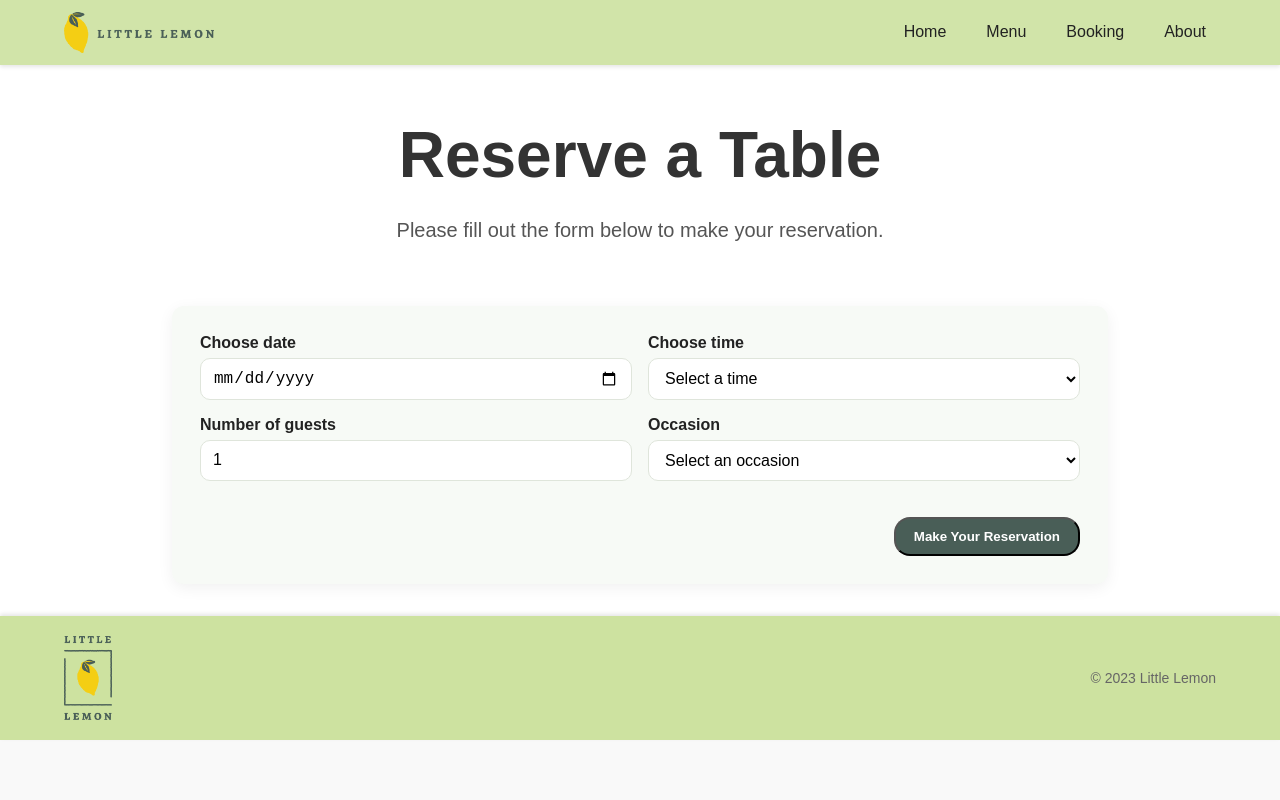
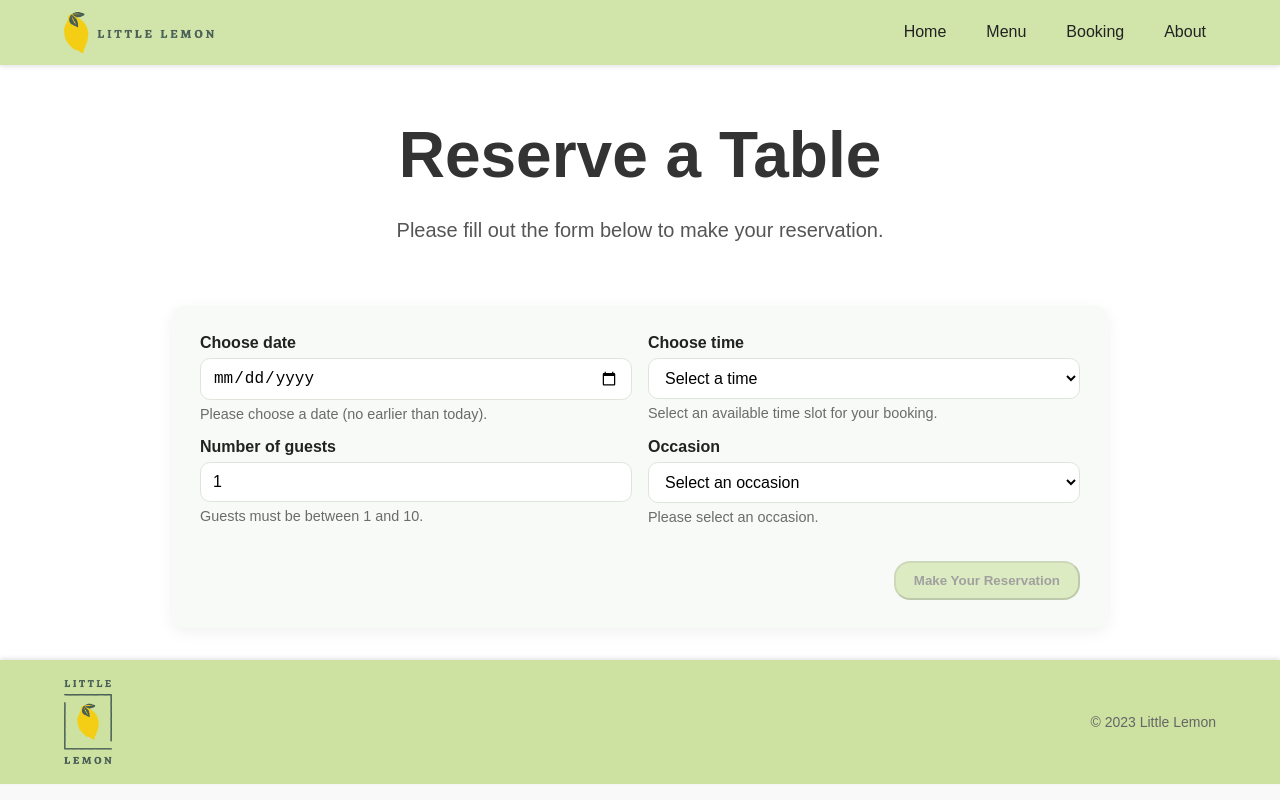
Before and after one commit to nancy-jin486/my-app, a React (Create React App) app: page /booking in a window 1280 px wide. Built offline with nearby package versions, Linux system fonts and the light colour scheme.

Commit message:
add form validation & test

```diff
--- a/src/App.css
+++ b/src/App.css
@@ -248,12 +248,12 @@ article.highlight img {
   padding-bottom: 12px;
 }
 
-/* 卡片：参考 .highlight 的卡片语义，稍更中性 */
+/* 卡片 */
 .form-card,
 .details-card {
   max-width: 880px;
   margin: 0 auto;
-  background: #f7faf6;            /* 较浅的绿灰，贴近首页的清爽感 */
+  background: #f7faf6;
   border-radius: 12px;
   padding: clamp(16px, 3vw, 28px);
   box-shadow: 0 4px 16px rgba(0,0,0,.06);
@@ -311,7 +311,7 @@ article.highlight img {
   color: var(--text);
 }
 
-/* 提示徽标（可选） */
+/* 提示徽标 */
 .badge {
   display: inline-block;
   padding: 6px 10px;
@@ -332,3 +332,18 @@ article.highlight img {
     grid-column: 1 / -1;
   }
 }
+
+
+.help-text { color: #6b6b6b; font-size: 0.9rem; }
+
+
+
+/* ✅ 禁用状态：淡灰绿色 + 半透明 + 禁用鼠标 */
+.btn:disabled {
+  background: #cde2a0;    /* 或改成 #ddd / #ccc 看你整体配色 */
+  color: #666;
+  cursor: not-allowed;
+  opacity: 0.6;
+  box-shadow: none;
+  transform: none;
+}
--- a/src/components/BookingForm.jsx
+++ b/src/components/BookingForm.jsx
@@ -1,4 +1,4 @@
-import { useState } from "react";
+import { useMemo, useState } from "react";
 
 export default function BookingForm({ availableTimes, dispatch, submitForm }) {
   const [date, setDate] = useState("");
@@ -6,54 +6,125 @@ export default function BookingForm({ availableTimes, dispatch, submitForm }) {
   const [guests, setGuests] = useState(1);
   const [occasion, setOccasion] = useState("");
 
+  // HTML5: 设定不能选今天之前
+  const todayStr = useMemo(() => new Date().toISOString().slice(0, 10), []);
+
+  // React 侧的轻量校验（配合 HTML5 原生 required / min / max）
+  const isValid =
+    date &&
+    time &&
+    Number(guests) >= 1 &&
+    Number(guests) <= 10 &&
+    occasion;
+
   const handleDateChange = (e) => {
-    const newDate = e.target.value;
+    const newDate = e.target.value; // "YYYY-MM-DD"
     setDate(newDate);
     dispatch({ type: "UPDATE_TIMES", payload: newDate });
   };
 
   const handleSubmit = (e) => {
     e.preventDefault();
+    if (!isValid) return; // 兜底：React 侧再拦一次
     submitForm({ date, time, guests, occasion });
   };
 
   return (
-    <form className="form-grid" onSubmit={handleSubmit}>
+    <form className="form-grid" onSubmit={handleSubmit} noValidate>
+      {/* 日期 */}
       <div className="field">
         <label htmlFor="res-date">Choose date</label>
-        <input type="date" id="res-date" value={date} onChange={handleDateChange} required />
+        <input
+          type="date"
+          id="res-date"
+          value={date}
+          onChange={handleDateChange}
+          required
+          min={todayStr}                 // ✅ HTML5: 不允许选择今天之前
+          aria-invalid={date ? "false" : "true"}
+          aria-describedby="dateHelp"
+        />
+        <small id="dateHelp" className="help-text">
+          Please choose a date (no earlier than today).
+        </small>
       </div>
 
+      {/* 时间 */}
       <div className="field">
         <label htmlFor="res-time">Choose time</label>
-        <select id="res-time" value={time} onChange={(e) => setTime(e.target.value)} required>
-          <option value="" disabled>Select a time</option>
+        <select
+          id="res-time"
+          value={time}
+          onChange={(e) => setTime(e.target.value)}
+          required
+          disabled={(availableTimes || []).length === 0}  // ✅ 没有可选时段就禁用
+          aria-invalid={time ? "false" : "true"}
+          aria-describedby="timeHelp"
+        >
+          <option value="" disabled>
+            Select a time
+          </option>
           {(availableTimes || []).map((t) => (
-            <option key={t}>{t}</option>
+            <option key={t} value={t}>
+              {t}
+            </option>
           ))}
         </select>
+        <small id="timeHelp" className="help-text">
+          Select an available time slot for your booking.
+        </small>
       </div>
 
+      {/* 人数 */}
       <div className="field">
         <label htmlFor="guests">Number of guests</label>
         <input
-          type="number" id="guests" min="1" max="10"
-          value={guests} onChange={(e) => setGuests(e.target.value)} required
+          type="number"
+          id="guests"
+          min={1}                         // ✅ HTML5: 下限
+          max={10}                        // ✅ HTML5: 上限
+          value={guests}
+          inputMode="numeric"
+          onChange={(e) => setGuests(e.target.value)}
+          required
+          aria-invalid={
+            Number(guests) >= 1 && Number(guests) <= 10 ? "false" : "true"
+          }
+          aria-describedby="guestsHelp"
         />
+        <small id="guestsHelp" className="help-text">
+          Guests must be between 1 and 10.
+        </small>
       </div>
 
+      {/* 场合 */}
       <div className="field">
         <label htmlFor="occasion">Occasion</label>
-        <select id="occasion" value={occasion} onChange={(e) => setOccasion(e.target.value)} required>
-          <option value="" disabled>Select an occasion</option>
+        <select
+          id="occasion"
+          value={occasion}
+          onChange={(e) => setOccasion(e.target.value)}
+          required
+          aria-invalid={occasion ? "false" : "true"}
+          aria-describedby="occasionHelp"
+        >
+          <option value="" disabled>
+            Select an occasion
+          </option>
           <option>Birthday</option>
           <option>Anniversary</option>
           <option>Other</option>
         </select>
+        <small id="occasionHelp" className="help-text">
+          Please select an occasion.
+        </small>
       </div>
 
+      {/* 操作 */}
       <div className="form-actions">
-        <button className="btn" type="submit">Make Your Reservation</button>
+        <button className="btn" type="submit" disabled={!isValid}>
+          Make Your Reservation
+        </button>
       </div>
     </form>
   );
```
Also changed, not shown: 1 other file (tests, documents, lock files or other folders).
